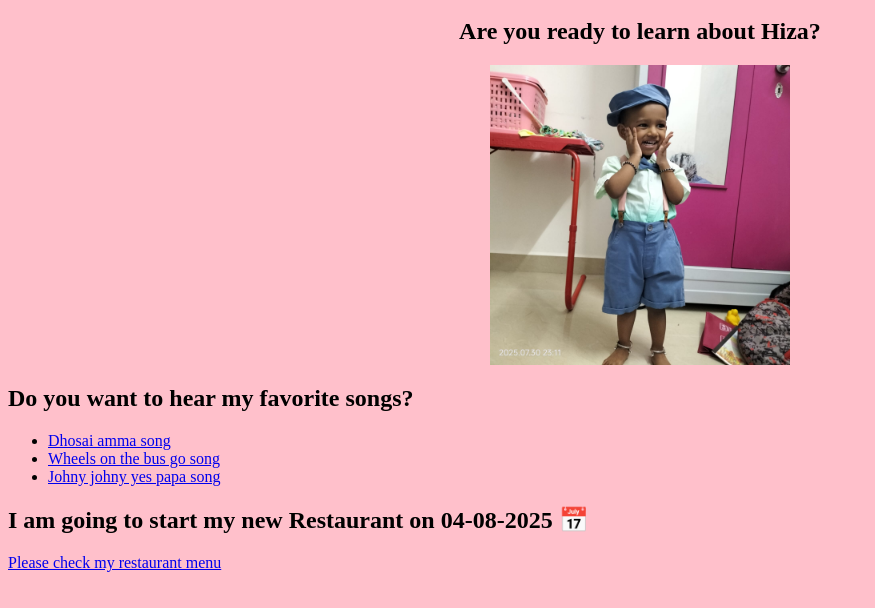
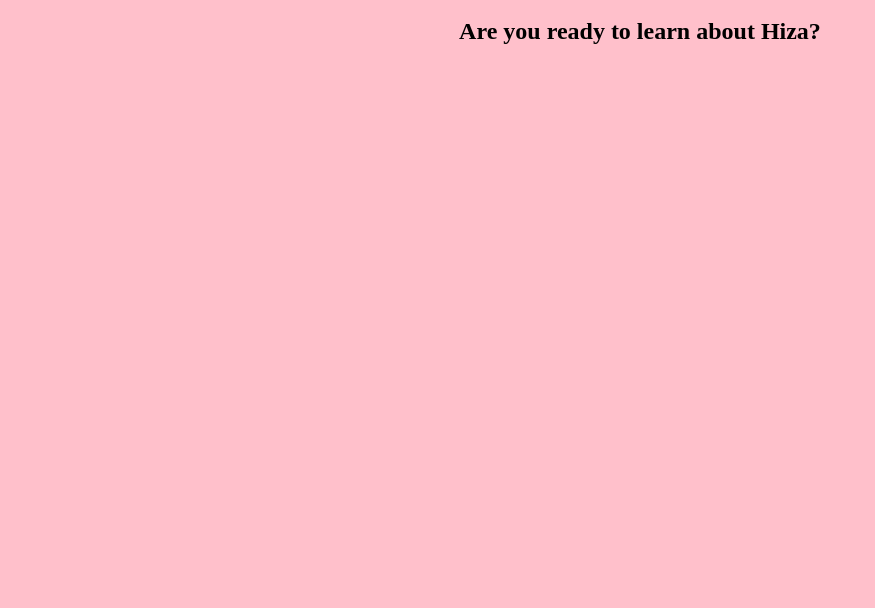
Before and after one commit to sabintaj22-create/mywebsite, a plain HTML site: page index.html in a window 1280 px wide. Shown: the part 48-656 px from the top of the page, without its empty margins (0-875 px from the left). Drawn offline with Linux system fonts and the light colour scheme.

Commit message:
Update index.html

```diff
--- a/index.html
+++ b/index.html
@@ -1,24 +1,12 @@
 <html>
 <head>
     <title>Hiza - Welcome</title>
-    <link rel="icon"  href="hi.png">
+
 </head>
 <body style="background-color: pink">
     <center>
     <h1>Welcome to Hiza world</h1>
     <h2> Are you ready to learn about Hiza?</h2>
-    <img src="hiza.jpg" alt="Hiza Image" width="300">
-    </center>
-
-
-    <h2>Do you want to hear my favorite songs?</h2>
-    <ul>
-        <li><a href="https://www.youtube.com/watch?v=hVajuTFFqKA&list=RDhVajuTFFqKA&start_radio=1" target="_blank">Dhosai amma song</a></li>
-        <li><a href="https://www.youtube.com/watch?v=CRygmmniqLE&list=RDCRygmmniqLE&start_radio=1" target="_blank">Wheels on the bus go song</a></li>
-        <li><a href="https://www.youtube.com/watch?v=Yru-yi9YT_M&list=RDYru-yi9YT_M&start_radio=1" target="_blank">Johny johny yes papa song</a></li>
-    </ul>
-    <h2>I am going to start my new Restaurant on 04-08-2025 📅</h2>
-    <a href="file:///C:/Users/sabin/Desktop/webdesignjs/bhuhari.html" target="_blank">Please check my restaurant menu</a>
 
 
  </body>
```
